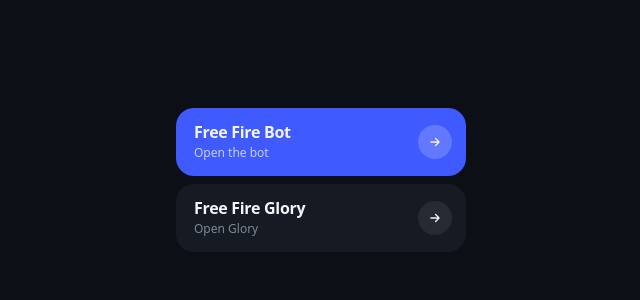
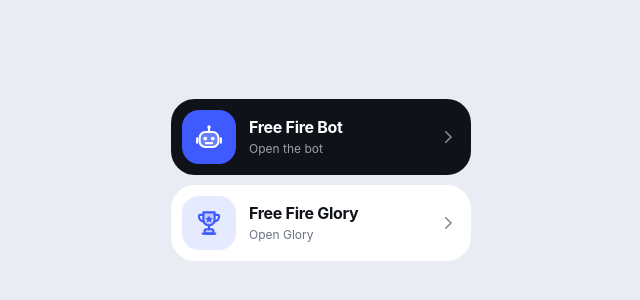
Before and after one commit to hshsb41/ckrpro, a plain HTML site: page index.html in a window 1280 px wide. Shown: the part 220-520 px from the top of the page, without its empty margins (319-959 px from the left). Drawn offline with Linux system fonts and the light colour scheme.

Commit message:
Add files via upload

```diff
--- a/index.html
+++ b/index.html
@@ -2,149 +2,175 @@
 <html lang="en">
 <head>
 <meta charset="UTF-8">
-<meta name="viewport" content="width=device-width, initial-scale=1">
-<meta name="theme-color" content="#0c0f15">
+<meta name="viewport" content="width=device-width, initial-scale=1, viewport-fit=cover">
+<meta name="theme-color" content="#e9ecf2">
+<meta name="referrer" content="no-referrer">
+<meta http-equiv="Content-Security-Policy" content="default-src 'none'; style-src 'unsafe-inline'; img-src data:; base-uri 'none'; form-action 'none'">
+<link rel="preconnect" href="https://ckrpro.onrender.com">
+<link rel="preconnect" href="https://free-fire-glory-bot-ckr-and-bbc-web.vercel.app">
 <title>Free Fire</title>
 
 <style>
 :root {
-    --bg: #0c0f15;
-    --surface: #161a22;
-    --surface-hover: #1c212b;
+    --bg: #e9ecf2;
+    --ink: #0f1218;
+    --paper: #ffffff;
     --accent: #3f5bff;
-    --accent-hover: #5370ff;
-    --text: #f2f4f8;
-    --muted: #7f8798;
+    --muted: #6b7385;
 }
 
 * {
     margin: 0;
     padding: 0;
     box-sizing: border-box;
+    -webkit-tap-highlight-color: transparent;
+}
+
+html {
+    -webkit-text-size-adjust: 100%;
 }
 
 body {
     min-height: 100vh;
-    min-height: 100dvh;
     display: flex;
     justify-content: center;
     align-items: center;
     padding: 20px;
     background: var(--bg);
-    color: var(--text);
-    font-family: system-ui, -apple-system, "Segoe UI", Roboto, "Helvetica Neue", Arial, sans-serif;
+    color: var(--ink);
+    font-family: -apple-system, BlinkMacSystemFont, "Segoe UI", Roboto, "Helvetica Neue", Arial, sans-serif;
     -webkit-font-smoothing: antialiased;
+}
+
+@supports (min-height: 100dvh) {
+    body { min-height: 100dvh; }
 }
 
 .stack {
     width: 100%;
-    max-width: 290px;
-    display: flex;
-    flex-direction: column;
-    gap: 8px;
+    max-width: 300px;
 }
 
 .tile {
     display: flex;
     align-items: center;
-    justify-content: space-between;
-    gap: 12px;
-    min-height: 68px;
-    padding: 14px 14px 14px 18px;
-    border-radius: 18px;
+    padding: 11px 14px 11px 11px;
+    border-radius: 24px;
     text-decoration: none;
-    color: var(--text);
-    transition: background-color .2s ease, transform .15s ease;
+    -webkit-user-select: none;
+    user-select: none;
+    -webkit-touch-callout: none;
+    transition: transform .15s ease;
+    animation: rise .5s cubic-bezier(.2, .7, .2, 1) backwards;
+}
+
+.tile + .tile {
+    margin-top: 10px;
+    animation-delay: .08s;
 }
 
 .tile:active {
-    transform: scale(.985);
+    transform: scale(.98);
 }
 
 .tile:focus-visible {
-    outline: 2px solid var(--text);
+    outline: 2px solid var(--accent);
     outline-offset: 3px;
 }
 
-.primary {
-    background: var(--accent);
+.dark {
+    background: var(--ink);
+    color: #fff;
 }
 
-.primary:hover {
-    background: var(--accent-hover);
+.light {
+    background: var(--paper);
+    color: var(--ink);
 }
 
-.secondary {
-    background: var(--surface);
+.icon {
+    flex: none;
+    width: 54px;
+    height: 54px;
+    border-radius: 17px;
+    display: flex;
+    align-items: center;
+    justify-content: center;
 }
 
-.secondary:hover {
-    background: var(--surface-hover);
+.dark .icon {
+    background: var(--accent);
+    color: #fff;
+}
+
+.light .icon {
+    background: #e6eaff;
+    color: var(--accent);
+}
+
+.icon svg {
+    width: 30px;
+    height: 30px;
+    fill: none;
+    stroke: currentColor;
+    stroke-width: 1.7;
+    stroke-linecap: round;
+    stroke-linejoin: round;
+}
+
+.icon .soft {
+    fill: currentColor;
+    fill-opacity: .22;
+}
+
+.icon .solid {
+    fill: currentColor;
+    stroke: none;
 }
 
 .text {
-    display: flex;
-    flex-direction: column;
-    gap: 3px;
+    flex: 1;
+    min-width: 0;
+    margin-left: 13px;
 }
 
 .title {
+    display: block;
     font-size: 16px;
-    font-weight: 600;
+    font-weight: 650;
     letter-spacing: -0.3px;
-    line-height: 1.15;
+    line-height: 1.2;
 }
 
 .sub {
+    display: block;
+    margin-top: 3px;
     font-size: 12px;
-    font-weight: 400;
 }
 
-.primary .sub {
-    color: rgba(255, 255, 255, .7);
-}
+.dark .sub { color: rgba(255, 255, 255, .6); }
+.light .sub { color: var(--muted); }
 
-.secondary .sub {
-    color: var(--muted);
-}
-
-.go {
+.chev {
     flex: none;
-    width: 34px;
-    height: 34px;
-    border-radius: 50%;
-    display: flex;
-    align-items: center;
-    justify-content: center;
-    transition: transform .2s ease;
-}
-
-.primary .go {
-    background: rgba(255, 255, 255, .18);
-}
-
-.secondary .go {
-    background: rgba(255, 255, 255, .07);
-}
-
-.tile:hover .go {
-    transform: translateX(2px);
-}
-
-.go svg {
-    width: 14px;
-    height: 14px;
+    width: 18px;
+    height: 18px;
+    margin-left: 8px;
     fill: none;
     stroke: currentColor;
     stroke-width: 2.2;
     stroke-linecap: round;
     stroke-linejoin: round;
+    opacity: .5;
+}
+
+@keyframes rise {
+    from { opacity: 0; transform: translateY(10px); }
+    to   { opacity: 1; transform: none; }
 }
 
 @media (prefers-reduced-motion: reduce) {
-    .tile, .go {
-        transition: none;
-    }
+    .tile { animation: none; transition: none; }
 }
 </style>
 </head>
@@ -153,30 +179,41 @@
 
 <main class="stack">
 
-    <a class="tile primary"
-       href="https://ckrpro.onrender.com/"
-       target="_blank"
-       rel="noopener noreferrer">
+    <a class="tile dark" href="https://ckrpro.onrender.com/" rel="noopener noreferrer">
+        <span class="icon" aria-hidden="true">
+            <svg viewBox="0 0 24 24">
+                <path d="M12 8V5.2"/>
+                <circle class="solid" cx="12" cy="4" r="1.4"/>
+                <rect class="soft" x="4.5" y="8" width="15" height="12" rx="4.5"/>
+                <path d="M2.5 13v3.5M21.5 13v3.5"/>
+                <circle class="solid" cx="9" cy="13.2" r="1.5"/>
+                <circle class="solid" cx="15" cy="13.2" r="1.5"/>
+                <path d="M9.5 16.9h5"/>
+            </svg>
+        </span>
         <span class="text">
             <span class="title">Free Fire Bot</span>
             <span class="sub">Open the bot</span>
         </span>
-        <span class="go" aria-hidden="true">
-            <svg viewBox="0 0 24 24"><path d="M5 12h14M13 6l6 6-6 6"/></svg>
-        </span>
+        <svg class="chev" viewBox="0 0 24 24" aria-hidden="true"><path d="M9 5l7 7-7 7"/></svg>
     </a>
 
-    <a class="tile secondary"
-       href="https://free-fire-glory-bot-ckr-and-bbc-web.vercel.app/"
-       target="_blank"
-       rel="noopener noreferrer">
+    <a class="tile light" href="https://free-fire-glory-bot-ckr-and-bbc-web.vercel.app/" rel="noopener noreferrer">
+        <span class="icon" aria-hidden="true">
+            <svg viewBox="0 0 24 24">
+                <path class="soft" d="M7.5 3.5h9v6a4.5 4.5 0 0 1-9 0v-6z"/>
+                <path d="M7.5 5.5H4.8a.8.8 0 0 0-.8.8v.7a3.5 3.5 0 0 0 3.6 3.5M16.5 5.5h2.7a.8.8 0 0 1 .8.8v.7a3.5 3.5 0 0 1-3.6 3.5"/>
+                <path d="M12 14v3"/>
+                <rect class="soft" x="8.5" y="17" width="7" height="3.5" rx="1.2"/>
+                <path d="M7 20.5h10"/>
+                <path class="solid" d="M12 6l.9 1.8 2 .3-1.45 1.4.35 2-1.8-.95-1.8.95.35-2L9.1 8.1l2-.3z"/>
+            </svg>
+        </span>
         <span class="text">
             <span class="title">Free Fire Glory</span>
             <span class="sub">Open Glory</span>
         </span>
-        <span class="go" aria-hidden="true">
-            <svg viewBox="0 0 24 24"><path d="M5 12h14M13 6l6 6-6 6"/></svg>
-        </span>
+        <svg class="chev" viewBox="0 0 24 24" aria-hidden="true"><path d="M9 5l7 7-7 7"/></svg>
     </a>
 
 </main>
```
Also changed, not shown: Vercel.json (added).
